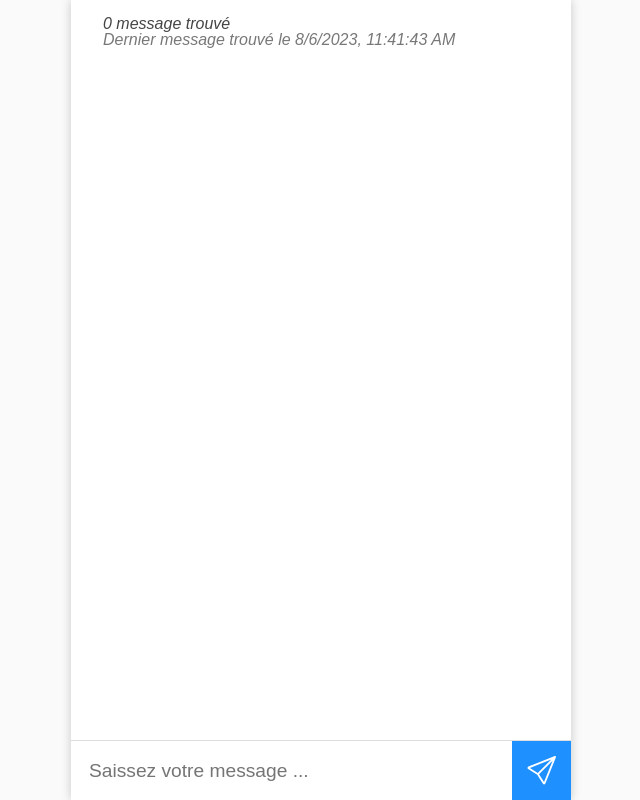
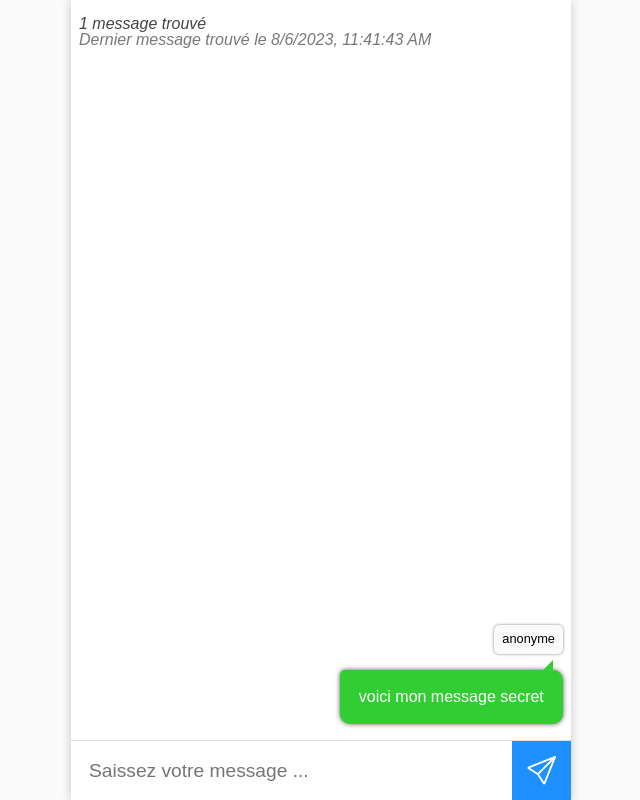
Before and after one commit to mahererais/react-chatroom, a React (Vite) app: page / in a window 1280 px wide. Shown: the whole page, without its empty margins (319-959 px from the left). Built offline with nearby package versions, Linux system fonts and the light colour scheme; a web font is replaced by a local one.

Commit message:
css +++ , add message right

```diff
--- a/src/components/Message/Message.scss
+++ b/src/components/Message/Message.scss
@@ -4,9 +4,19 @@
     margin-bottom: 1rem;
     width: 100%;
 
+    padding: 0 0.5rem;
+
     .author {
-        padding: 0.5rem 0 ;
-        margin-bottom: 0.5rem;
+        padding: 0.5rem ;
+        margin-bottom: 1rem;
+        margin-left: 0.5rem;
+
+        background-color: v.$bg-body-color;
+        width: max-content;
+        box-shadow: 0 0 3px rgba($color: #000000, $alpha: 0.5);
+        border-radius: 5px;
+
+        font-size: 0.8rem;
     }
 
     .message {
@@ -14,7 +24,7 @@
         color: white;
 
         background-color: dodgerblue;
-        border-radius: 20px;
+        border-radius: 10px;
         border-top-left-radius: 5px;
 
         width: max-content;
@@ -23,6 +33,8 @@
         position: relative;
 
         margin-left: 20px;
+
+        box-shadow: 0 0 5px #000a;
 
         &::before {
             content: "";
@@ -36,4 +48,22 @@
             border-left: 15px solid transparent;
         }
     }
+
+    &.right {
+
+        & > .author, & > .message {
+            margin-right: 0;
+            margin-left: auto;
+        }
+
+        & > .message {
+            background-color: limegreen;
+
+            &::before {
+                left: unset;
+                right: 10px;
+                border-bottom: 15px solid limegreen;
+            }
+        }
+    }
 }
--- a/src/components/Message/Message.tsx
+++ b/src/components/Message/Message.tsx
@@ -12,7 +12,7 @@ const Message: React.FC<iProps> = ({messageData: message}) => {
         return <></>;
 
     return (
-        <div className="message_container">
+        <div className={`message_container ${message.author === "anonyme" ? "right" : ""}`}>
             <p className="author">{message.author}</p>
             <p className="message">{message.message}</p>
         </div>
--- a/src/components/Messages/Messages.scss
+++ b/src/components/Messages/Messages.scss
@@ -3,11 +3,13 @@
 .messages {
     height: calc(100% - v.$input-height);
 
-    padding: 1rem 0 0 2rem;
+    padding: 1rem 0 0 ;
     width: 100%;
 
     display: flex;
     flex-direction: column;
+
+    scroll-behavior: smooth;
 
     section {
         overflow: auto;
@@ -23,6 +25,8 @@
         font-style: italic;
         color: #000b;
 
+        padding-inline: 0.5rem;
+
         &:last-of-type {
             color: #0008;
         }
--- a/src/redux/reducers/chatReducer.ts
+++ b/src/redux/reducers/chatReducer.ts
@@ -4,8 +4,12 @@ import * as chatAction from '../action/chatAction';
 
 
 const initialState: ChatState = {
-  messages: [],
-  count: 0,
+  messages: [{
+    author: 'anonyme',
+    message: "voici mon message secret",
+    time: 123455465,
+  }],
+  count: 1,
   lastMessageTimestamp: new Date().getTime(),
 };
 
```
